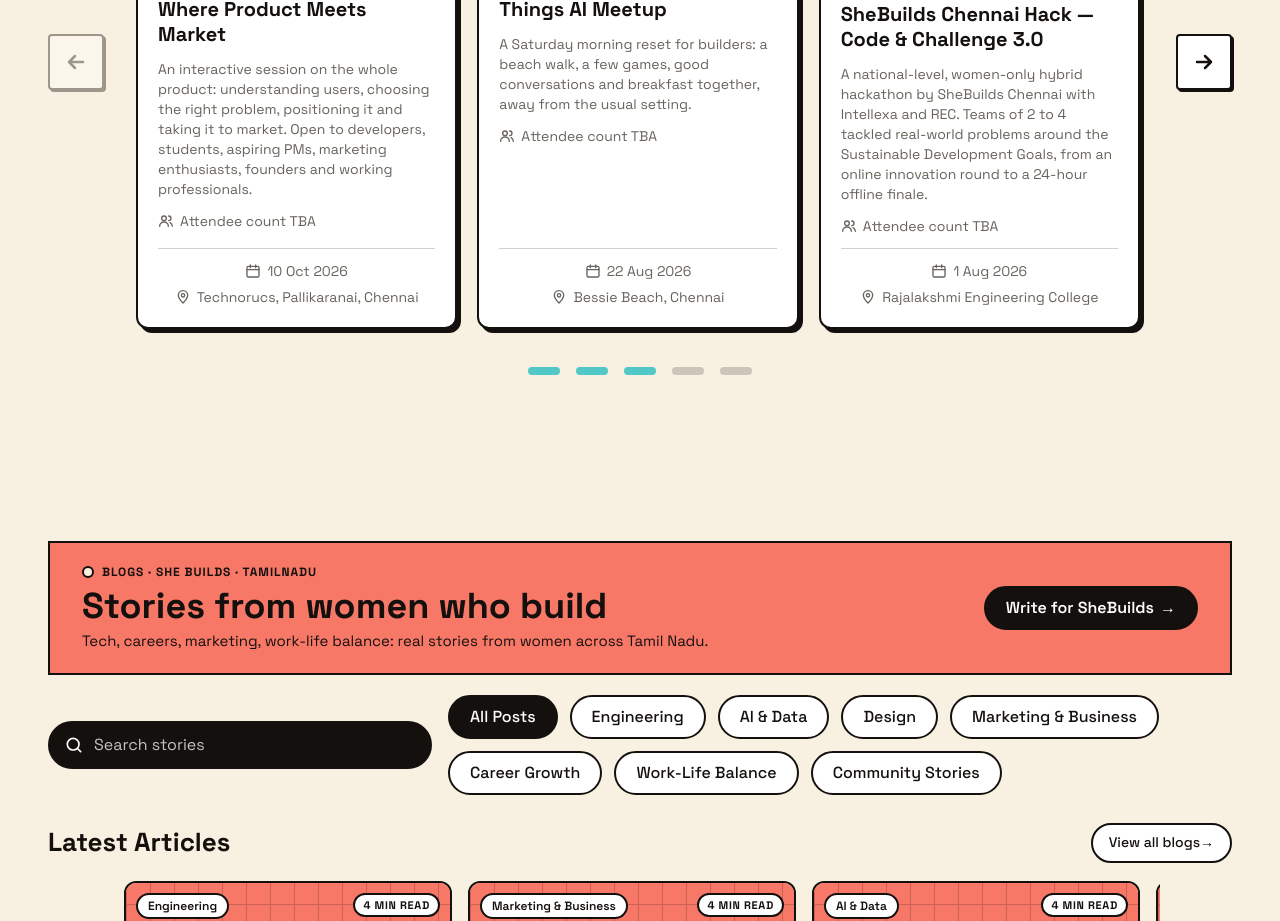
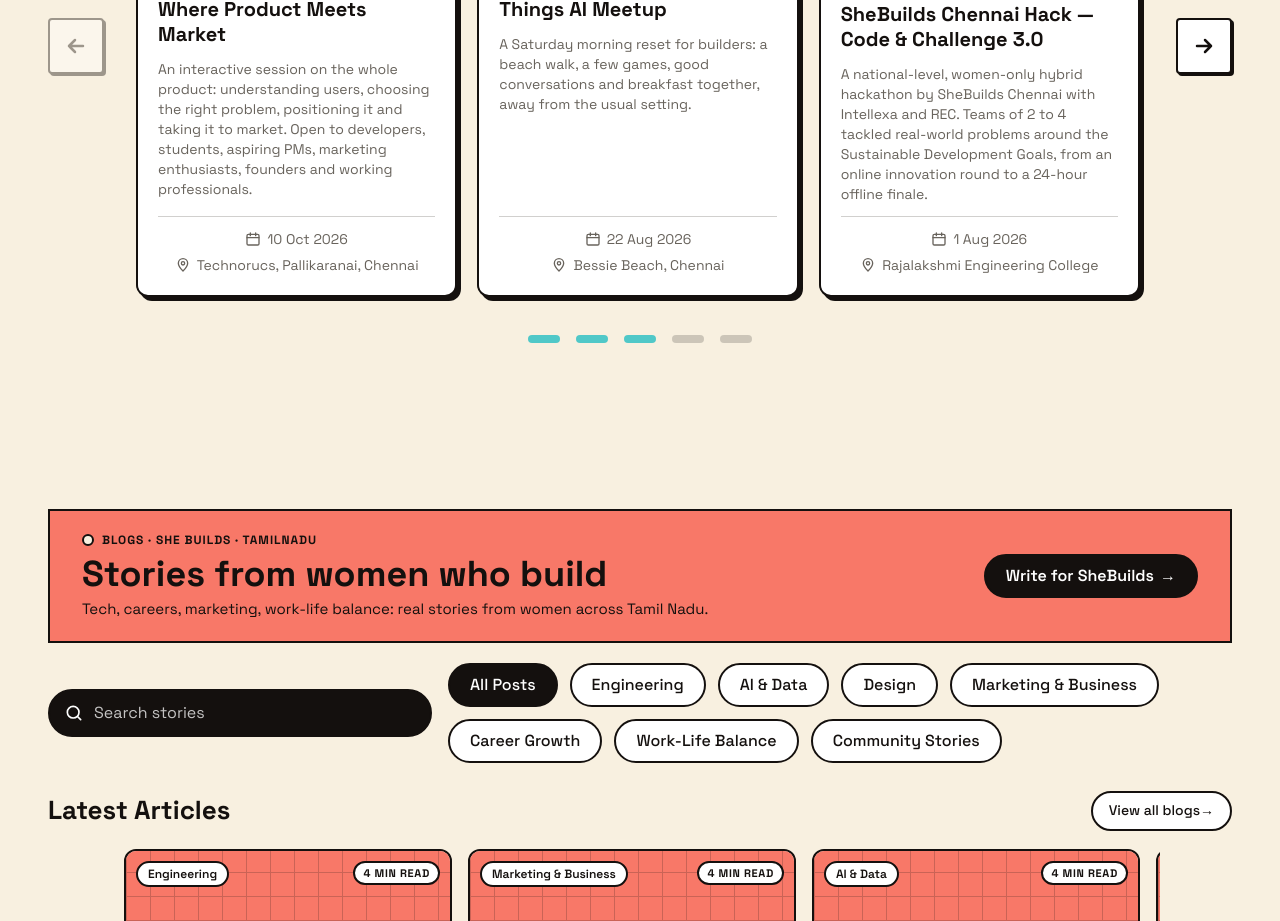
Before and after one commit to renisha18/sheBuildsTN, a React (Vite) app: page /#home in a window 1280 px wide. Shown: the part 3680-4601 px from the top of the page. Built offline with nearby package versions, Linux system fonts and the light colour scheme.

Commit message:
event count removal

```diff
--- a/scripts/validate-events.mjs
+++ b/scripts/validate-events.mjs
@@ -18,7 +18,7 @@
 
 const ALLOWED_KEYS = new Set([
   'title', 'description', 'tags', 'format', 'partners', 'chapter', 'start', 'end',
-  'venue', 'attendees', 'featured', 'image', 'registerUrl', 'postUrl',
+  'venue', 'featured', 'image', 'registerUrl', 'postUrl',
 ])
 const REQUIRED_KEYS = ['title', 'description']
 const NOW = new Date()
@@ -173,9 +173,6 @@
   if (data.venue != null && (typeof data.venue !== 'string' || data.venue.trim() === '')) {
     fail(file, '"venue" must be text or null')
   }
-  if (data.attendees != null && !(Number.isInteger(data.attendees) && data.attendees >= 0)) {
-    fail(file, '"attendees" must be a whole number (no quotes) or null')
-  }
   if (data.featured != null && typeof data.featured !== 'boolean') {
     fail(file, '"featured" must be true or false (no quotes)')
   }
--- a/src/data/events/EVENTS-README.md
+++ b/src/data/events/EVENTS-README.md
@@ -19,7 +19,6 @@
 | `start` | no | `"2024-10"` (month only), `"2026-11-15"` (a day) or `"2026-11-15T10:00:00+05:30"` (day and time). Use the most exact one you know. `null` shows "TBA". |
 | `end` | no | Same forms as `start`, for events that run over more than one day. `null` if it's a single day or unknown. |
 | `venue` | no | Where it happens, for example `"Venue name, Chennai"`, or `null`. |
-| `attendees` | no | How many people came, as a number without quotes, or `null`. |
 | `featured` | no | `true` to show the FEATURED badge, otherwise `false`. |
 | `image` | no | A photo in `public/events/`, written as `"/events/my-event.webp"` (under 200 KB), or `null`. |
 | `registerUrl` | no | The `https://` sign-up page. Shown as **Register** while the event is upcoming. |
--- a/src/data/events/code-and-connect-3.json
+++ b/src/data/events/code-and-connect-3.json
@@ -6,7 +6,6 @@
   "start": "2025-01-31",
   "end": null,
   "venue": "REC, Chennai",
-  "attendees": null,
   "featured": true,
   "image": "/events/code-and-connect-3.webp",
   "registerUrl": "https://shebuilds-chennai.tech/"
--- a/src/data/events/product-perspective.json
+++ b/src/data/events/product-perspective.json
@@ -6,7 +6,6 @@
   "start": "2026-10-10",
   "end": null,
   "venue": "Technorucs, Pallikaranai, Chennai",
-  "attendees": null,
   "featured": false,
   "image": null,
   "registerUrl": "https://luma.com/sc9wpbri"
--- a/src/data/events/shebuilds-chennai-hack.json
+++ b/src/data/events/shebuilds-chennai-hack.json
@@ -7,7 +7,6 @@
   "start": "2026-08-01",
   "end": "2026-08-02",
   "venue": "Rajalakshmi Engineering College",
-  "attendees": null,
   "featured": true,
   "image": "/events/shebuilds-chennai-hack.webp",
   "registerUrl": "https://shebuildschennai.in/"
--- a/src/data/events/shebuilds-x-build2learn-july-meetup.json
+++ b/src/data/events/shebuilds-x-build2learn-july-meetup.json
@@ -6,7 +6,6 @@
   "start": "2026-07-11",
   "end": null,
   "venue": "Mako IT Lab - Indian Delivery Center",
-  "attendees": null,
   "featured": false,
   "image": "/events/shebuilds-x-build2learn-july-meetup.webp",
   "registerUrl": "https://luma.com/5emrh8ce"
--- a/src/data/events/shebuilds-x-doing-things-ai-meetup.json
+++ b/src/data/events/shebuilds-x-doing-things-ai-meetup.json
@@ -6,7 +6,6 @@
   "start": "2026-08-22",
   "end": null,
   "venue": "Bessie Beach, Chennai",
-  "attendees": null,
   "featured": false,
   "image": "/events/shebuilds-x-doing-things-ai-meetup.webp",
   "registerUrl": "https://luma.com/ql9t3ilh"
--- a/src/sections/events/EventCard.jsx
+++ b/src/sections/events/EventCard.jsx
@@ -41,7 +41,7 @@
 }
 
 export default function EventCard({ event }) {
-  const { format, tags, title, description, attendees, start, venue, image, imagePosition, featured } = event
+  const { format, tags, title, description, start, venue, image, imagePosition, featured } = event
   const positionClass = IMAGE_POSITION_CLASS[imagePosition] ?? IMAGE_POSITION_CLASS.center
   // Register / View post / no button at all, decided once in eventDates.js
   const link = eventLink(event)
@@ -85,14 +85,6 @@
 
         <p className="font-body text-sm text-muted max-sm:sr-only">{description}</p>
 
-        <p className="inline-flex items-center gap-1.5 font-body text-sm text-muted max-sm:sr-only">
-          <svg {...iconProps}>
-            <circle cx="9" cy="8" r="3.5" />
-            <path d="M2.5 20a6.5 6.5 0 0 1 13 0M16 4.5a3.5 3.5 0 0 1 0 7M18 14.5a6.5 6.5 0 0 1 3.5 5.5" />
-          </svg>
-          {attendees == null ? 'Attendee count TBA' : `${attendees} attendees`}
-        </p>
-
         <hr className={`border-muted/30 max-sm:hidden ${link ? '' : 'mt-auto'}`} />
 
         <div className={`flex flex-col items-center gap-1.5 font-body text-sm text-muted max-sm:items-start max-sm:text-xs ${link ? '' : 'max-sm:mt-auto'}`}>
--- a/src/sections/events/EventsTimeline.css
+++ b/src/sections/events/EventsTimeline.css
@@ -197,8 +197,7 @@
   color: var(--color-ink);
 }
 
-.tl__venue,
-.tl__attendees {
+.tl__venue {
   margin: 0;
   font-family: var(--font-body);
   font-size: 0.875rem;
--- a/src/sections/events/EventsTimeline.jsx
+++ b/src/sections/events/EventsTimeline.jsx
@@ -22,7 +22,7 @@
 }
 
 function TimelineItem({ event, upcoming }) {
-  const { title, venue, format, chapter, tags, description, attendees, featured } = event
+  const { title, venue, format, chapter, tags, description, featured } = event
   // Register / View post / nothing, decided once in eventDates.js
   const link = eventLink(event)
   const hasLabels = Boolean(format || chapter || tags.length || featured === true)
@@ -58,7 +58,6 @@
           <h3 className="tl__title">{title}</h3>
           {venue && <p className="tl__venue">{venue}</p>}
           {description && <p className="tl__description">{description}</p>}
-          {typeof attendees === 'number' && <p className="tl__attendees">{attendees} attendees</p>}
 
           {/* No link, no button: never a dead control */}
           {link && (
--- a/src/sections/events/loadEvents.js
+++ b/src/sections/events/loadEvents.js
@@ -1,7 +1,7 @@
 // Events come from src/data/events/*.json (one file per event; the file name is the event id).
 // scripts/validate-events.mjs checks those files before every build (npm run validate:events).
 //
-// Fields: title, description, tags, format, partners, chapter, start, end, venue, attendees,
+// Fields: title, description, tags, format, partners, chapter, start, end, venue,
 // featured, image, registerUrl, postUrl (see src/data/events/EVENTS-README.md).
 // start/end are month-only "2024-10", date-only "2026-11-15" or a date-time
 // "2026-11-15T10:00:00+05:30". Any optional field may be null. tags and partners are always
@@ -22,7 +22,6 @@
   start: data.start ?? null,
   end: data.end ?? null,
   venue: data.venue ?? null,
-  attendees: data.attendees ?? null,
   featured: data.featured === true,
   image: data.image ?? null,
   registerUrl: data.registerUrl ?? null,
```
Also changed, not shown: 1 other file (tests, documents, lock files or other folders).
